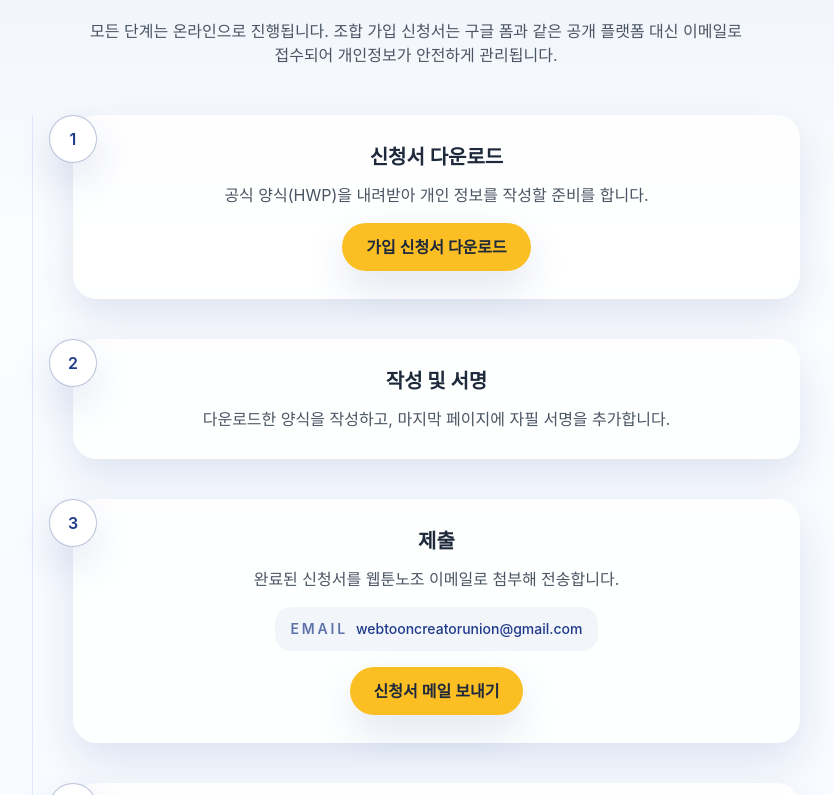
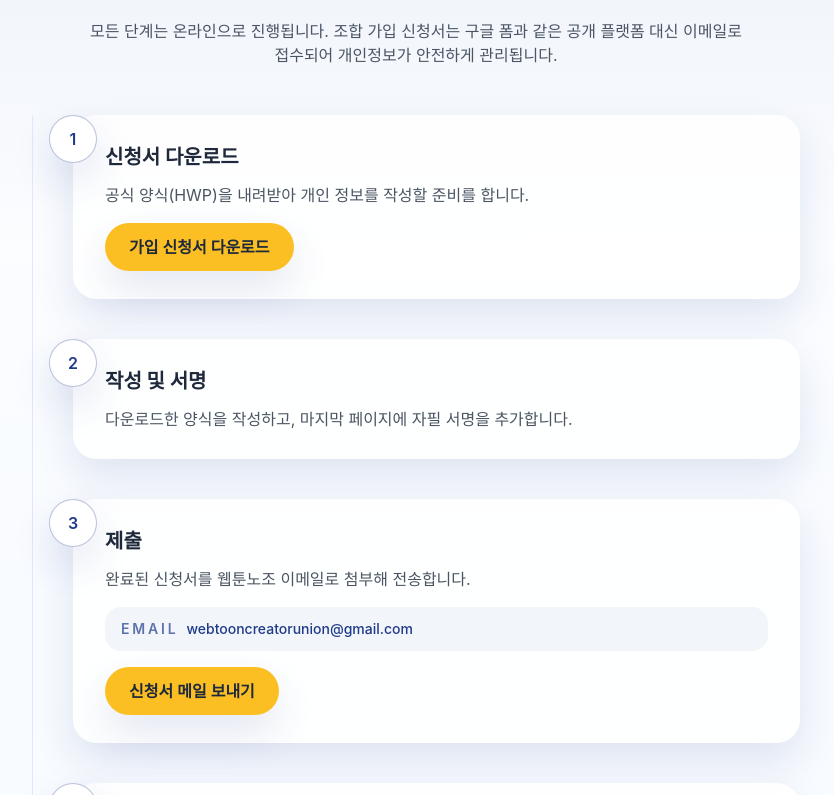
Before and after one commit to hwangtab/webtoonunion, a Next.js app: page / in a window 1280 px wide. Shown: the part 2105-2900 px from the top of the page, without its empty margins (224-1058 px from the left). Built offline with nearby package versions, Linux system fonts and the light colour scheme; no server answers.

Commit message:
Restore left alignment for join timeline cards

```diff
--- a/src/components/sections/JoinUsSection.tsx
+++ b/src/components/sections/JoinUsSection.tsx
@@ -60,15 +60,15 @@ const JoinUsSection = () => {
               <span className="absolute -left-6 flex h-12 w-12 items-center justify-center rounded-full border border-primary/30 bg-white font-semibold text-primary shadow-card">
                 {index + 1}
               </span>
-              <div className="flex flex-col items-center rounded-3xl bg-white/90 p-6 text-center shadow-card transition-all duration-300 group-hover:shadow-card-hover sm:px-8 sm:py-7">
+              <div className="flex flex-col rounded-3xl bg-white/90 p-6 text-left shadow-card transition-all duration-300 group-hover:shadow-card-hover sm:px-8 sm:py-7">
                 <h3 className="text-lg font-bold text-navy-900 sm:text-xl">
                   {step.title}
                 </h3>
-                <p className="mt-3 max-w-xl text-sm leading-relaxed text-pretty text-gray-600 sm:text-base">
+                <p className="mt-3 text-sm leading-relaxed text-pretty text-gray-600 sm:text-base">
                   {step.description}
                 </p>
                 {step.email && (
-                  <div className="mt-4 flex flex-wrap items-center justify-center gap-2 rounded-2xl bg-primary/5 px-4 py-3 text-sm text-primary">
+                  <div className="mt-4 inline-flex max-w-full flex-wrap items-center gap-2 rounded-2xl bg-primary/5 px-4 py-3 text-sm text-primary">
                     <span className="font-semibold uppercase tracking-[0.2em] text-primary/70">
                       EMAIL
                     </span>
@@ -81,7 +81,7 @@ const JoinUsSection = () => {
                   </div>
                 )}
                 {step.action && (
-                  <div className="mt-4 flex justify-center">
+                  <div className="mt-4">
                     <Button href={step.action.href} target={step.action.target}>
                       {step.action.label}
                     </Button>
```
